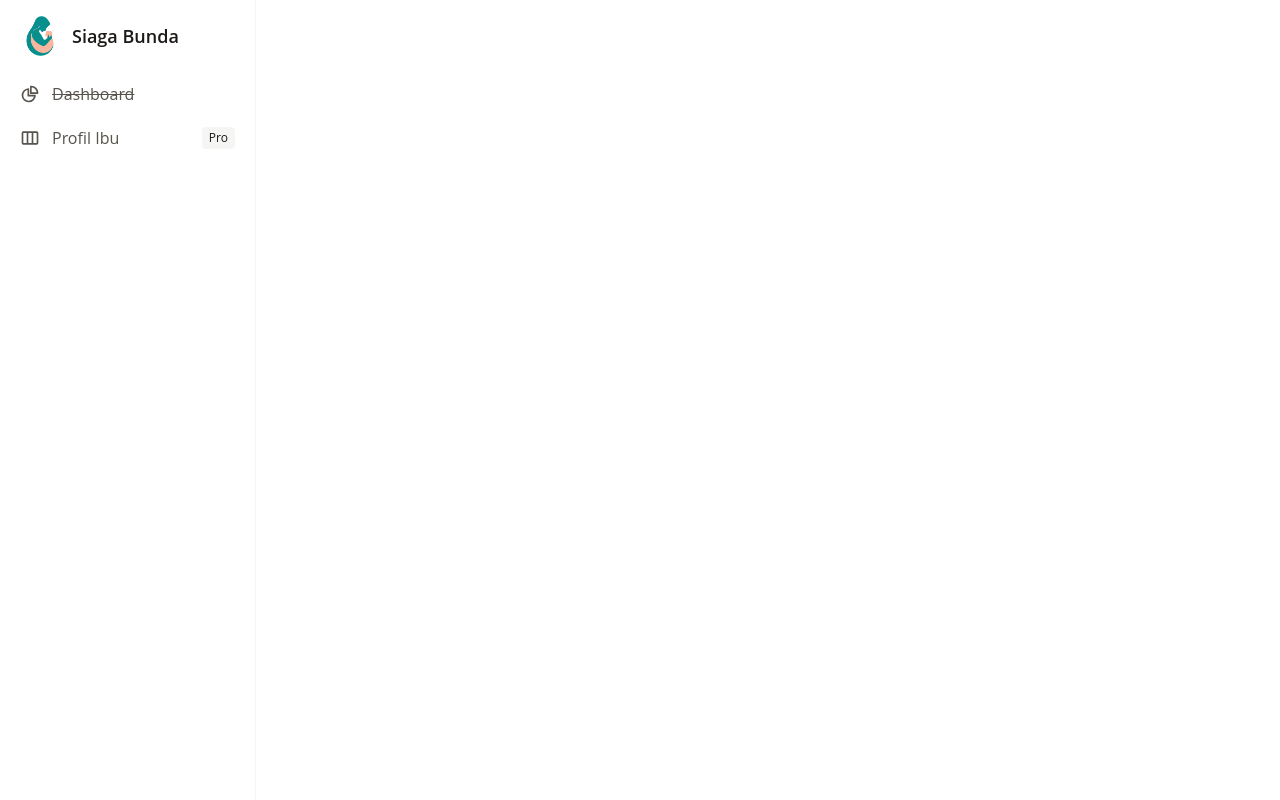
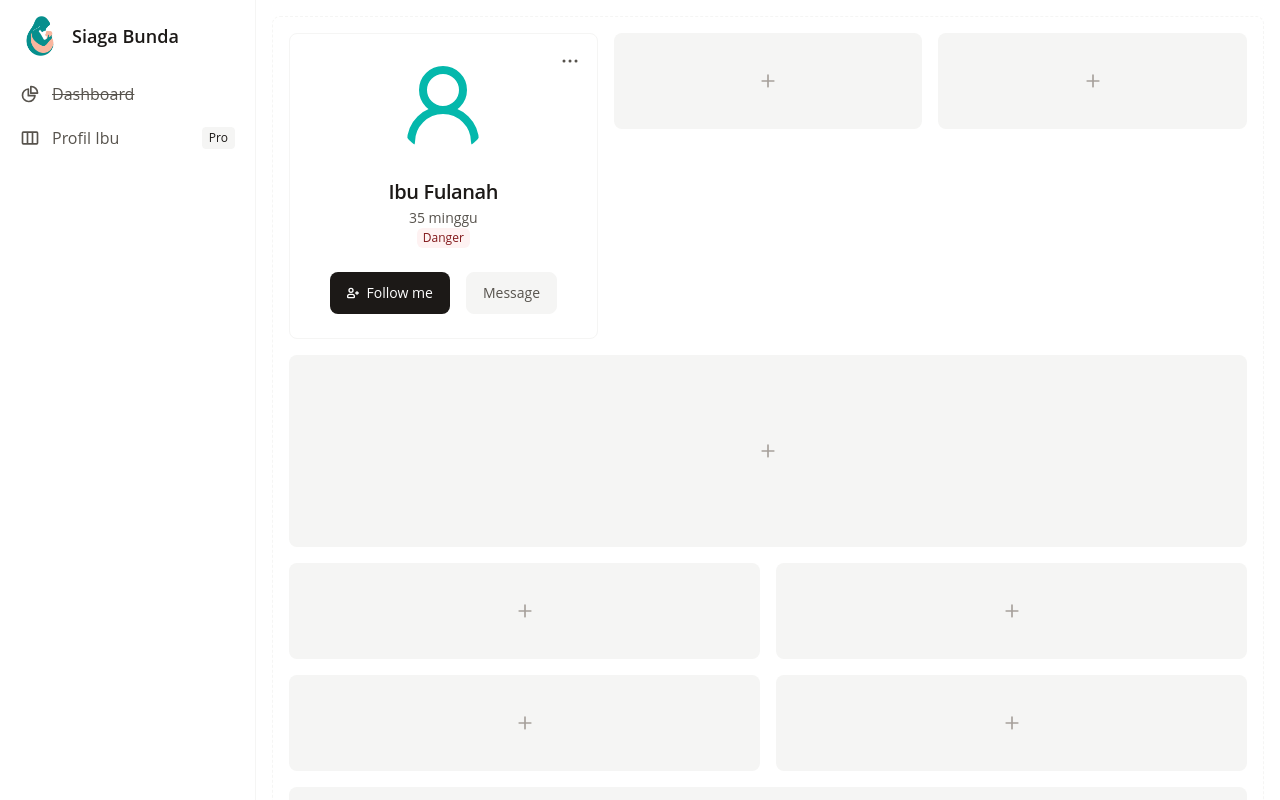
Before and after one commit to stywn93/siaga-bunda-fb, a React (Vite) app: page / in a window 1280 px wide. Shown: the top 800 px of the page. Built offline with nearby package versions, Linux system fonts and the light colour scheme.

Commit message:
Add MomProfile component and update routing in AppShell

```diff
--- a/package.json
+++ b/package.json
@@ -12,6 +12,7 @@
   "dependencies": {
     "@tailwindcss/vite": "^4.3.3",
     "flowbite": "^4.0.2",
+    "lucide-react": "^1.47.0",
     "react": "^19.2.8",
     "react-dom": "^19.2.8",
     "react-router-dom": "^7.18.4",
--- a/src/AppShell.tsx
+++ b/src/AppShell.tsx
@@ -1,10 +1,15 @@
 import Sidebar from "./components/Sidebar"
+import { Outlet } from "react-router-dom"
+
 
 function AppShell() {
     return(
-        <>
-        <Sidebar/>
-        </>
+        <div className="min-h-dvh">
+            <Sidebar />
+            <main className="min-w-0 sm:ml-64">
+                <Outlet />
+            </main>
+        </div>
     )
 }
 
--- a/src/components/Content.tsx
+++ b/src/components/Content.tsx
@@ -1,14 +1,12 @@
+import MomProfile from "./MomProfile"
+
 function Content(){
     return(
         <>
-        <div className="p-4 sm:ml-64">
+        <div className="p-4">
                 <div className="p-4 border-1 border-default border-dashed rounded-base">
                     <div className="grid grid-cols-3 gap-4 mb-4">
-                        <div className="flex items-center justify-center h-24 rounded-base bg-neutral-secondary-soft">
-                            <p className="text-fg-disabled">
-                                <svg className="w-5 h-5" aria-hidden="true" xmlns="http://www.w3.org/2000/svg" width="24" height="24" fill="none" viewBox="0 0 24 24"><path stroke="currentColor" strokeLinecap="round" strokeLinejoin="round" strokeWidth="2" d="M5 12h14m-7 7V5" /></svg>
-                            </p>
-                        </div>
+                        <MomProfile color="#04B8AC"/>
                         <div className="flex items-center justify-center h-24 rounded-base bg-neutral-secondary-soft">
                             <p className="text-fg-disabled">
                                 <svg className="w-5 h-5" aria-hidden="true" xmlns="http://www.w3.org/2000/svg" width="24" height="24" fill="none" viewBox="0 0 24 24"><path stroke="currentColor" strokeLinecap="round" strokeLinejoin="round" strokeWidth="2" d="M5 12h14m-7 7V5" /></svg>
--- /dev/null
+++ b/src/components/MomProfile.tsx
@@ -0,0 +1,50 @@
+import {UserRound} from "lucide-react"
+type Props = {
+    color: string
+}
+function MomProfile({color}: Props) {
+    return (
+
+        <>
+            <div className="relative bg-neutral-primary-soft max-w-xs w-full p-6 border border-default rounded-base shadow-xs">
+                <button id="dropdownButton" data-dropdown-toggle="dropdown" className="absolute top-2 end-2 text-body hover:text-heading bg-neutral-primary-soft box-border border border-transparent hover:bg-neutral-tertiary focus:ring-4 focus:ring-neutral-tertiary rounded-base p-1.5 focus:outline-none" type="button">
+                    <span className="sr-only">Open dropdown</span>
+                    <svg className="w-6 h-6" aria-hidden="true" xmlns="http://www.w3.org/2000/svg" width="24" height="24" fill="none" viewBox="0 0 24 24"><path stroke="currentColor" stroke-linecap="round" stroke-width="3" d="M6 12h.01m6 0h.01m5.99 0h.01" /></svg>
+                </button>
+
+                <div id="dropdown" className="z-10 bg-neutral-primary-medium border border-default-medium rounded-base shadow-lg w-36 block hidden">
+                    <ul className="p-2 text-sm text-body font-medium" aria-labelledby="dropdownButton">
+                        <li>
+                            <a href="#" className="inline-flex items-center w-full p-2 hover:bg-neutral-tertiary-medium hover:text-heading rounded-md">Edit</a>
+                        </li>
+                        <li>
+                            <a href="#" className="inline-flex items-center w-full p-2 hover:bg-neutral-tertiary-medium hover:text-heading rounded-md">Export Data</a>
+                        </li>
+                        <li>
+                            <a href="#" className="inline-flex items-center w-full p-2 text-fg-danger hover:bg-neutral-tertiary-medium rounded-md">Delete</a>
+                        </li>
+                    </ul>
+                </div>
+                <div className="flex flex-col items-center">
+                    <UserRound className="w-24 h-24 mb-6 rounded-full" color={color}/>
+                    {/* <img className="w-24 h-24 mb-6 rounded-full" src="/docs/images/people/profile-picture-3.jpg" alt="Bonnie image" /> */}
+                    <h5 className="mb-0.5 text-xl font-semibold tracking-tight text-heading">Ibu Fulanah</h5>
+                    <span className="text-sm text-body">35 minggu</span>
+                    <span className="bg-danger-soft text-fg-danger-strong text-xs font-medium px-1.5 py-0.5 rounded">Danger</span>
+                    <div className="flex mt-4 md:mt-6 gap-4">
+                        <button type="button" className="inline-flex items-center text-white bg-brand box-border border border-transparent hover:bg-brand-strong focus:ring-4 focus:ring-brand-medium shadow-xs font-medium leading-5 rounded-base text-sm px-4 py-2.5 focus:outline-none">
+                            <svg className="w-4 h-4 me-1.5 -ms-0.5" aria-hidden="true" xmlns="http://www.w3.org/2000/svg" width="24" height="24" fill="none" viewBox="0 0 24 24"><path stroke="currentColor" stroke-linecap="round" stroke-linejoin="round" stroke-width="2" d="M16 12h4m-2 2v-4M4 18v-1a3 3 0 0 1 3-3h4a3 3 0 0 1 3 3v1a1 1 0 0 1-1 1H5a1 1 0 0 1-1-1Zm8-10a3 3 0 1 1-6 0 3 3 0 0 1 6 0Z" /></svg>
+                            Follow me
+                        </button>
+                        <button type="button" className="inline-flex self-start w-auto text-body bg-neutral-secondary-medium box-border border border-default-medium hover:bg-neutral-tertiary-medium hover:text-heading focus:ring-4 focus:ring-neutral-tertiary shadow-xs font-medium leading-5 rounded-base text-sm px-4 py-2.5 focus:outline-none">
+                            Message
+                        </button>
+                    </div>
+                </div>
+            </div>
+
+        </>
+    )
+}
+
+export default MomProfile
--- a/src/components/Sidebar.tsx
+++ b/src/components/Sidebar.tsx
@@ -9,7 +9,7 @@ function Sidebar() {
                 </svg>
             </button>
 
-            <aside id="default-sidebar" className="fixed top-0 left-0 z-40 w-64 h-full transition-transform -translate-x-full sm:translate-x-0" aria-label="Sidebar">
+            <div id="default-sidebar" className="fixed top-0 left-0 z-40 w-64 h-full transition-transform -translate-x-full sm:translate-x-0" aria-label="Sidebar">
                 <div className="h-full px-3 py-4 overflow-y-auto bg-neutral-primary-soft border-e border-default">
                     <header className="flex items-center gap-3 px-2 pb-5">
                         <img
@@ -35,9 +35,7 @@ function Sidebar() {
                         </li>
                     </ul>
                 </div>
-            </aside>
-
-
+            </div>
 
         </aside>
     )
--- a/src/main.tsx
+++ b/src/main.tsx
@@ -1,16 +1,19 @@
 import { StrictMode } from 'react'
 import { createRoot } from 'react-dom/client'
 import './index.css'
-import { HashRouter, Routes, Route } from 'react-router-dom'
+import { BrowserRouter, Routes, Route } from 'react-router-dom'
 import AppShell from './AppShell.tsx'
+import Content from './components/Content.tsx'
 
 
 createRoot(document.getElementById('root')!).render(
   <StrictMode>
-    <HashRouter>
+    <BrowserRouter>
       <Routes>
-        <Route path='/' element={<AppShell/>}/>
+        <Route element={<AppShell />}>
+          <Route path='/' element={ <Content /> } />
+        </Route>
       </Routes>
-    </HashRouter>
+    </BrowserRouter>
   </StrictMode>
 )
```
Also changed, not shown: 1 other file (tests, documents, lock files or other folders).
